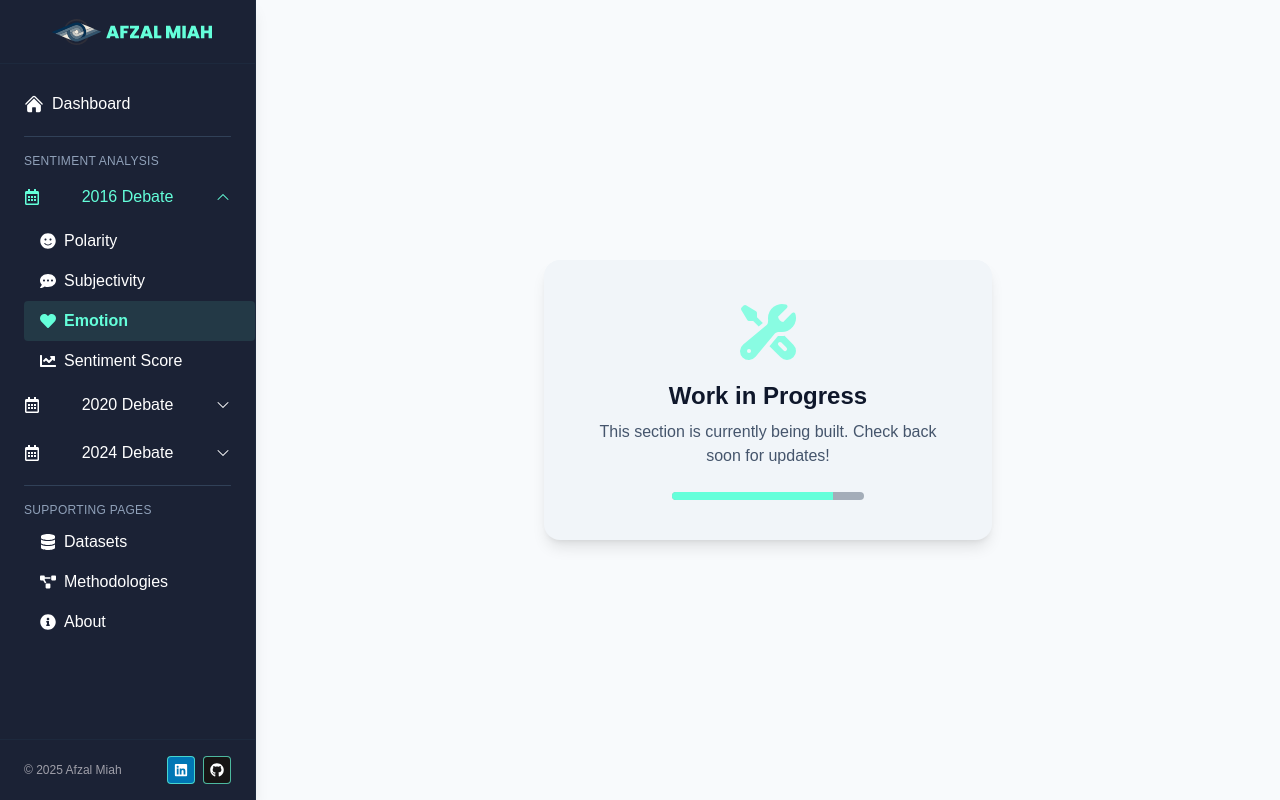
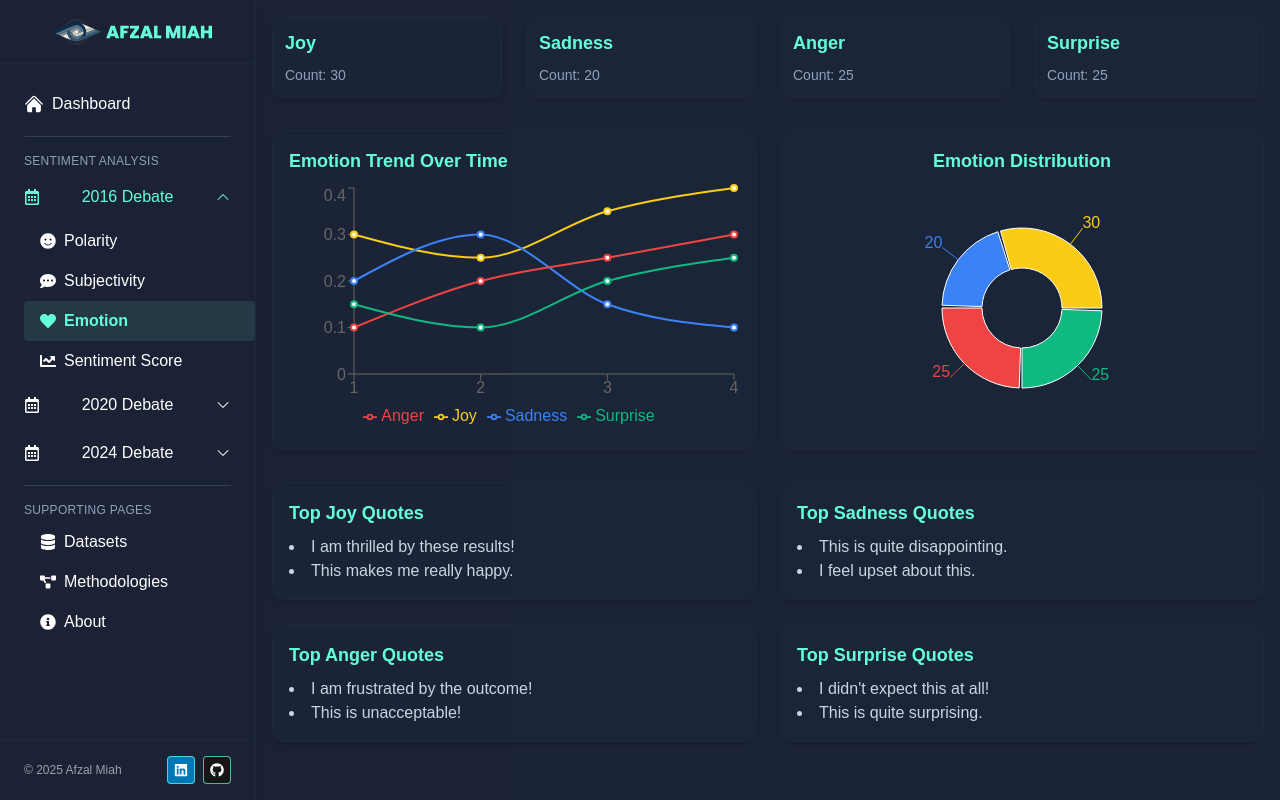
Before and after one commit to affyzal/sentiment-app, a Next.js app: page /2016/emotion in a window 1280 px wide. Built offline with nearby package versions, Linux system fonts and the light colour scheme.

Commit message:
mock example pages placeholders

```diff
--- a/src/app/2016/emotion/page.tsx
+++ b/src/app/2016/emotion/page.tsx
@@ -1,39 +1,131 @@
 "use client";
 
 import { motion } from "framer-motion";
-import { WrenchScrewdriverIcon } from "@heroicons/react/24/solid";
+import {
+  LineChart,
+  Line,
+  XAxis,
+  YAxis,
+  Tooltip,
+  Legend,
+  ResponsiveContainer,
+  PieChart,
+  Pie,
+  Cell,
+} from "recharts";
 
-export default function WorkInProgress() {
+const emotions = ["Joy", "Sadness", "Anger", "Surprise"];
+const colors = {
+  Joy: "#facc15",      // yellow
+  Sadness: "#3b82f6",  // blue
+  Anger: "#ef4444",    // red
+  Surprise: "#10b981", // green
+};
+
+const mockEmotionTrend = [
+  { time: 1, Joy: 0.3, Sadness: 0.2, Anger: 0.1, Surprise: 0.15 },
+  { time: 2, Joy: 0.25, Sadness: 0.3, Anger: 0.2, Surprise: 0.1 },
+  { time: 3, Joy: 0.35, Sadness: 0.15, Anger: 0.25, Surprise: 0.2 },
+  { time: 4, Joy: 0.4, Sadness: 0.1, Anger: 0.3, Surprise: 0.25 },
+];
+
+const mockDistribution = [
+  { name: "Joy", value: 30, color: colors.Joy },
+  { name: "Sadness", value: 20, color: colors.Sadness },
+  { name: "Anger", value: 25, color: colors.Anger },
+  { name: "Surprise", value: 25, color: colors.Surprise },
+];
+
+const mockQuotes = {
+  Joy: ["I am thrilled by these results!", "This makes me really happy."],
+  Sadness: ["This is quite disappointing.", "I feel upset about this."],
+  Anger: ["I am frustrated by the outcome!", "This is unacceptable!"],
+  Surprise: ["I didn't expect this at all!", "This is quite surprising."],
+};
+
+const EmotionDashboard = () => {
   return (
-    <div className="min-h-screen flex flex-col items-center justify-center bg-slate-50 dark:bg-slate-900 text-slate-900 dark:text-slate-100 px-6 py-10">
-      <motion.div
-        initial={{ opacity: 0, scale: 0.9 }}
-        animate={{ opacity: 1, scale: 1 }}
-        transition={{ type: "spring", stiffness: 100, damping: 12 }}
-        className="flex flex-col items-center justify-center bg-slate-100 dark:bg-slate-800 rounded-2xl shadow-lg p-10 max-w-md text-center"
-      >
-        <WrenchScrewdriverIcon className="w-16 h-16 text-[#64ffda] mb-4 animate-pulse" />
-        <h1 className="text-2xl font-bold mb-2">Work in Progress</h1>
-        <p className="text-slate-600 dark:text-slate-400 mb-6">
-          This section is currently being built. Check back soon for updates!
-        </p>
-        <motion.div
-          className="w-48 h-2 bg-slate-700/40 rounded-full overflow-hidden"
-          initial={{ opacity: 0 }}
-          animate={{ opacity: 1 }}
-        >
+    <div className="min-h-screen w-full bg-slate-900/95 text-slate-100 flex flex-col items-center p-4">
+      {/* Header */}
+
+      {/* Metric Cards */}
+      <div className="grid grid-cols-1 sm:grid-cols-4 gap-6 w-full max-w-6xl mb-8">
+        {emotions.map((e) => (
           <motion.div
-            className="h-full bg-[#64ffda]"
-            initial={{ width: "0%" }}
-            animate={{ width: ["0%", "60%", "100%", "80%", "100%"] }}
-            transition={{
-              duration: 3,
-              repeat: Infinity,
-              ease: "easeInOut",
-            }}
-          />
+            key={e}
+            className="rounded-xl border border-slate-800 bg-slate-800/40 backdrop-blur p-3 shadow-md"
+          >
+            <h2 className="text-lg font-semibold text-[#64ffda] mb-2">{e}</h2>
+            <p className="text-slate-400 text-sm">Count: {mockDistribution.find((d) => d.name === e)?.value}</p>
+          </motion.div>
+        ))}
+      </div>
+
+      {/* Charts */}
+      <div className="grid grid-cols-1 md:grid-cols-2 gap-6 max-w-6xl w-full mb-8">
+        {/* Emotion Trend */}
+        <motion.div className="rounded-xl border border-slate-800 bg-slate-800/40 backdrop-blur p-4 shadow-md">
+          <h2 className="text-lg font-semibold text-[#64ffda] mb-2">Emotion Trend Over Time</h2>
+          <ResponsiveContainer width="100%" height={250}>
+            <LineChart data={mockEmotionTrend}>
+              <XAxis dataKey="time" />
+              <YAxis />
+              <Tooltip />
+              <Legend />
+              {emotions.map((e) => (
+                <Line
+                  key={e}
+                  type="monotone"
+                  dataKey={e}
+                  stroke={colors[e]}
+                  strokeWidth={2}
+                />
+              ))}
+            </LineChart>
+          </ResponsiveContainer>
         </motion.div>
-      </motion.div>
+
+        {/* Distribution Pie */}
+        <motion.div className="rounded-xl border border-slate-800 bg-slate-800/40 backdrop-blur p-4 shadow-md flex flex-col items-center">
+          <h2 className="text-lg font-semibold text-[#64ffda] mb-2">Emotion Distribution</h2>
+          <ResponsiveContainer width="100%" height={250}>
+            <PieChart>
+              <Pie
+                data={mockDistribution}
+                dataKey="value"
+                nameKey="name"
+                innerRadius={40}
+                outerRadius={80}
+                paddingAngle={2}
+                label
+              >
+                {mockDistribution.map((entry) => (
+                  <Cell key={entry.name} fill={entry.color} />
+                ))}
+              </Pie>
+            </PieChart>
+          </ResponsiveContainer>
+        </motion.div>
+      </div>
+
+      {/* Top Quotes */}
+      <div className="grid grid-cols-1 md:grid-cols-2 gap-6 max-w-6xl w-full">
+        {emotions.map((e) => (
+          <motion.div
+            key={e}
+            className="rounded-xl border border-slate-800 bg-slate-800/40 backdrop-blur p-4 shadow-md"
+          >
+            <h2 className="text-lg font-semibold text-[#64ffda] mb-2">Top {e} Quotes</h2>
+            <ul className="list-disc list-inside text-slate-300">
+              {mockQuotes[e].map((q, i) => (
+                <li key={i}>{q}</li>
+              ))}
+            </ul>
+          </motion.div>
+        ))}
+      </div>
     </div>
   );
-}
+};
+
+export default EmotionDashboard;
--- a/src/app/2016/polarity/page.tsx
+++ b/src/app/2016/polarity/page.tsx
@@ -1,39 +1,151 @@
 "use client";
 
 import { motion } from "framer-motion";
-import { WrenchScrewdriverIcon } from "@heroicons/react/24/solid";
+import {
+  LineChart,
+  Line,
+  XAxis,
+  YAxis,
+  Tooltip,
+  Legend,
+  ResponsiveContainer,
+  PieChart,
+  Pie,
+  Cell,
+} from "recharts";
 
-export default function WorkInProgress() {
+const mockCandidates = ["Trump", "Biden"];
+const colors = {
+  positive: "#22c55e", // green
+  neutral: "#9ca3af",  // gray
+  negative: "#ef4444", // red
+};
+
+const mockPolarityTrend = [
+  { time: 1, "Trump": 0.2, "Biden": -0.1 },
+  { time: 2, "Trump": 0.1, "Biden": 0.05 },
+  { time: 3, "Trump": -0.05, "Biden": -0.2 },
+  { time: 4, "Trump": 0.3, "Biden": 0.1 },
+];
+
+const mockDistribution = [
+  { name: "Positive", value: 40, color: colors.positive },
+  { name: "Neutral", value: 35, color: colors.neutral },
+  { name: "Negative", value: 25, color: colors.negative },
+];
+
+const mockQuotes = {
+  positive: [
+    "I strongly believe in our future!",
+    "This is a moment of hope for everyone.",
+  ],
+  negative: [
+    "This approach is deeply flawed.",
+    "We are failing our citizens if we continue.",
+  ],
+};
+
+const PolarityDashboard = () => {
   return (
-    <div className="min-h-screen flex flex-col items-center justify-center bg-slate-50 dark:bg-slate-900 text-slate-900 dark:text-slate-100 px-6 py-10">
-      <motion.div
-        initial={{ opacity: 0, scale: 0.9 }}
-        animate={{ opacity: 1, scale: 1 }}
-        transition={{ type: "spring", stiffness: 100, damping: 12 }}
-        className="flex flex-col items-center justify-center bg-slate-100 dark:bg-slate-800 rounded-2xl shadow-lg p-10 max-w-md text-center"
-      >
-        <WrenchScrewdriverIcon className="w-16 h-16 text-[#64ffda] mb-4 animate-pulse" />
-        <h1 className="text-2xl font-bold mb-2">Work in Progress</h1>
-        <p className="text-slate-600 dark:text-slate-400 mb-6">
-          This section is currently being built. Check back soon for updates!
-        </p>
+    <div className="w-full bg-slate-900/95 text-slate-100 flex flex-col items-center p-4">
+      {/* Header */}
+
+      {/* Metric Cards */}
+      <div className="grid grid-cols-1 sm:grid-cols-4 gap-6 w-full max-w-6xl mb-8">
         <motion.div
-          className="w-48 h-2 bg-slate-700/40 rounded-full overflow-hidden"
-          initial={{ opacity: 0 }}
-          animate={{ opacity: 1 }}
+          initial={{ opacity: 0, y: 10 }}
+          animate={{ opacity: 1, y: 0 }}
+          className="rounded-xl border border-slate-800 bg-slate-800/40 backdrop-blur p-3 shadow-md"
         >
-          <motion.div
-            className="h-full bg-[#64ffda]"
-            initial={{ width: "0%" }}
-            animate={{ width: ["0%", "60%", "100%", "80%", "100%"] }}
-            transition={{
-              duration: 3,
-              repeat: Infinity,
-              ease: "easeInOut",
-            }}
-          />
+          <h2 className="text-lg font-semibold text-[#64ffda] mb-2">Overall Polarity</h2>
+          <p className="text-slate-400 text-sm">Average score: <span className="text-green-400">0.05</span></p>
         </motion.div>
-      </motion.div>
+
+        <motion.div className="rounded-xl border border-slate-800 bg-slate-800/40 backdrop-blur p-3 shadow-md">
+          <h2 className="text-lg font-semibold text-[#64ffda] mb-2">Positive Statements</h2>
+          <p className="text-slate-400 text-sm">40 statements</p>
+        </motion.div>
+
+        <motion.div className="rounded-xl border border-slate-800 bg-slate-800/40 backdrop-blur p-3 shadow-md">
+          <h2 className="text-lg font-semibold text-[#64ffda] mb-2">Neutral Statements</h2>
+          <p className="text-slate-400 text-sm">35 statements</p>
+        </motion.div>
+
+        <motion.div className="rounded-xl border border-slate-800 bg-slate-800/40 backdrop-blur p-3 shadow-md">
+          <h2 className="text-lg font-semibold text-[#64ffda] mb-2">Negative Statements</h2>
+          <p className="text-slate-400 text-sm">25 statements</p>
+        </motion.div>
+      </div>
+
+      {/* Charts */}
+      <div className="grid grid-cols-1 md:grid-cols-2 gap-6 max-w-6xl w-full mb-8">
+        {/* Candidate Trend */}
+        <motion.div className="rounded-xl border border-slate-800 bg-slate-800/40 backdrop-blur p-4 shadow-md">
+          <h2 className="text-lg font-semibold text-[#64ffda] mb-2">Polarity Trend by Candidate</h2>
+          <ResponsiveContainer width="100%" height={250}>
+            <LineChart data={mockPolarityTrend}>
+              <XAxis dataKey="time" />
+              <YAxis />
+              <Tooltip />
+              <Legend />
+              {mockCandidates.map((c) => (
+                <Line
+                  key={c}
+                  type="monotone"
+                  dataKey={c}
+                  stroke={c === "Trump" ? "#22c55e" : "#ef4444"}
+                  strokeWidth={2}
+                />
+              ))}
+            </LineChart>
+          </ResponsiveContainer>
+        </motion.div>
+
+        {/* Distribution Pie */}
+        <motion.div className="rounded-xl border border-slate-800 bg-slate-800/40 backdrop-blur p-4 shadow-md flex flex-col items-center">
+          <h2 className="text-lg font-semibold text-[#64ffda] mb-2">Polarity Distribution</h2>
+          <ResponsiveContainer width="100%" height={250}>
+            <PieChart>
+              <Pie
+                data={mockDistribution}
+                dataKey="value"
+                nameKey="name"
+                innerRadius={40}
+                outerRadius={80}
+                paddingAngle={2}
+                label
+              >
+                {mockDistribution.map((entry) => (
+                  <Cell key={entry.name} fill={entry.color} />
+                ))}
+              </Pie>
+            </PieChart>
+          </ResponsiveContainer>
+        </motion.div>
+      </div>
+
+      {/* Top Quotes */}
+      <div className="grid grid-cols-1 md:grid-cols-2 gap-6 max-w-6xl w-full">
+        <motion.div className="rounded-xl border border-slate-800 bg-slate-800/40 backdrop-blur p-4 shadow-md">
+          <h2 className="text-lg font-semibold text-[#64ffda] mb-2">Top Positive Quotes</h2>
+          <ul className="list-disc list-inside text-slate-300">
+            {mockQuotes.positive.map((q, i) => (
+              <li key={i}>{q}</li>
+            ))}
+          </ul>
+        </motion.div>
+
+        <motion.div className="rounded-xl border border-slate-800 bg-slate-800/40 backdrop-blur p-4 shadow-md">
+          <h2 className="text-lg font-semibold text-[#64ffda] mb-2">Top Negative Quotes</h2>
+          <ul className="list-disc list-inside text-slate-300">
+            {mockQuotes.negative.map((q, i) => (
+              <li key={i}>{q}</li>
+            ))}
+          </ul>
+        </motion.div>
+      </div>
     </div>
   );
-}
+};
+
+export default PolarityDashboard;
--- a/src/app/2016/subjectivity/page.tsx
+++ b/src/app/2016/subjectivity/page.tsx
@@ -1,107 +1,147 @@
 "use client";
 
-import { useMemo } from "react";
+import { motion } from "framer-motion";
 import {
-  BarChart, Bar, XAxis, YAxis, Tooltip, ResponsiveContainer, LineChart, Line, CartesianGrid,
+  LineChart,
+  Line,
+  XAxis,
+  YAxis,
+  Tooltip,
+  Legend,
+  ResponsiveContainer,
+  PieChart,
+  Pie,
+  Cell,
 } from "recharts";
 
-export default function SubjectivityDashboard() {
-  // --- Mock data ---
-  const debateAverages = [
-    { year: "2016", avg: 0.42 },
-    { year: "2020", avg: 0.55 },
-    { year: "2024", avg: 0.61 },
-  ];
+const mockCandidates = ["Candidate A", "Candidate B"];
+const colors = {
+  subjective: "#f59e0b", // amber
+  neutral: "#9ca3af",    // gray
+  objective: "#3b82f6",  // blue
+};
 
-  const subjectivityDistribution = [
-    { range: "0.0–0.2", count: 12 },
-    { range: "0.2–0.4", count: 30 },
-    { range: "0.4–0.6", count: 45 },
-    { range: "0.6–0.8", count: 25 },
-    { range: "0.8–1.0", count: 8 },
-  ];
+const mockSubjectivityTrend = [
+  { time: 1, "Candidate A": 0.7, "Candidate B": 0.4 },
+  { time: 2, "Candidate A": 0.5, "Candidate B": 0.6 },
+  { time: 3, "Candidate A": 0.6, "Candidate B": 0.3 },
+  { time: 4, "Candidate A": 0.4, "Candidate B": 0.5 },
+];
 
-  const timelineData = useMemo(
-    () =>
-      Array.from({ length: 12 }).map((_, i) => ({
-        segment: `Segment ${i + 1}`,
-        subjectivity: 0.3 + Math.random() * 0.4,
-      })),
-    []
-  );
+const mockDistribution = [
+  { name: "Subjective", value: 55, color: colors.subjective },
+  { name: "Neutral", value: 25, color: colors.neutral },
+  { name: "Objective", value: 20, color: colors.objective },
+];
 
+const mockQuotes = {
+  subjective: [
+    "I feel strongly that this is the right path.",
+    "In my opinion, this will work best for everyone.",
+  ],
+  objective: [
+    "The data shows a clear trend in policy outcomes.",
+    "According to official records, this is the result.",
+  ],
+};
+
+const SubjectivityDashboard = () => {
   return (
-    <div className="w-full bg-slate-50 dark:bg-slate-900 px-6 mt-4 text-slate-900 dark:text-slate-100">
+    <div className="w-full bg-slate-900/95 text-slate-100 flex flex-col items-center p-4">
+      {/* Header */}
 
-      {/* Average Cards */}
-      <div className="grid grid-cols-1 sm:grid-cols-3 gap-4 mb-10">
-        {debateAverages.map(({ year, avg }) => (
-          <div
-            key={year}
-            className="bg-slate-100 dark:bg-slate-800 rounded-xl shadow p-6 flex flex-col items-center justify-center"
-          >
-            <h2 className="text-lg font-semibold mb-2">{year} Debate</h2>
-            <p className="text-3xl font-bold text-[#64ffda]">
-              {(avg * 100).toFixed(1)}%
-            </p>
-            <p className="text-sm text-slate-500 dark:text-slate-400">
-              Avg. Subjectivity
-            </p>
-          </div>
-        ))}
+      {/* Metric Cards */}
+      <div className="grid grid-cols-1 sm:grid-cols-4 gap-6 w-full max-w-6xl mb-8">
+        <motion.div className="rounded-xl border border-slate-800 bg-slate-800/40 backdrop-blur p-3 shadow-md">
+          <h2 className="text-lg font-semibold text-[#64ffda] mb-2">Overall Subjectivity</h2>
+          <p className="text-slate-400 text-sm">Average score: <span className="text-amber-400">0.52</span></p>
+        </motion.div>
+
+        <motion.div className="rounded-xl border border-slate-800 bg-slate-800/40 backdrop-blur p-3 shadow-md">
+          <h2 className="text-lg font-semibold text-[#64ffda] mb-2">Subjective Statements</h2>
+          <p className="text-slate-400 text-sm">55 statements</p>
+        </motion.div>
+
+        <motion.div className="rounded-xl border border-slate-800 bg-slate-800/40 backdrop-blur p-3 shadow-md">
+          <h2 className="text-lg font-semibold text-[#64ffda] mb-2">Neutral Statements</h2>
+          <p className="text-slate-400 text-sm">25 statements</p>
+        </motion.div>
+
+        <motion.div className="rounded-xl border border-slate-800 bg-slate-800/40 backdrop-blur p-3 shadow-md">
+          <h2 className="text-lg font-semibold text-[#64ffda] mb-2">Objective Statements</h2>
+          <p className="text-slate-400 text-sm">20 statements</p>
+        </motion.div>
       </div>
 
-      {/* Charts Section */}
-      <div className="grid grid-cols-1 lg:grid-cols-2 gap-10">
-        {/* Distribution Chart */}
-        <div className="bg-slate-100 dark:bg-slate-800 rounded-xl shadow p-6">
-          <h3 className="text-lg font-semibold mb-4 text-center">
-            Subjectivity Distribution
-          </h3>
-          <ResponsiveContainer width="100%" height={300}>
-            <BarChart data={subjectivityDistribution}>
-              <XAxis dataKey="range" stroke="#94a3b8" />
-              <YAxis stroke="#94a3b8" />
-              <Tooltip
-                contentStyle={{
-                  backgroundColor: "#1e293b",
-                  border: "none",
-                  color: "white",
-                }}
-              />
-              <Bar dataKey="count" fill="#64ffda" radius={[4, 4, 0, 0]} />
-            </BarChart>
-          </ResponsiveContainer>
-        </div>
-
-        {/* Timeline Chart */}
-        <div className="bg-slate-100 dark:bg-slate-800 rounded-xl shadow p-6">
-          <h3 className="text-lg font-semibold mb-4 text-center">
-            Subjectivity Over Time
-          </h3>
-          <ResponsiveContainer width="100%" height={300}>
-            <LineChart data={timelineData}>
-              <CartesianGrid strokeDasharray="3 3" stroke="#334155" />
-              <XAxis dataKey="segment" stroke="#94a3b8" />
-              <YAxis domain={[0, 1]} stroke="#94a3b8" />
-              <Tooltip
-                contentStyle={{
-                  backgroundColor: "#1e293b",
-                  border: "none",
-                  color: "white",
-                }}
-              />
-              <Line
-                type="monotone"
-                dataKey="subjectivity"
-                stroke="#64ffda"
-                strokeWidth={2}
-                dot={false}
-              />
+      {/* Charts */}
+      <div className="grid grid-cols-1 md:grid-cols-2 gap-6 max-w-6xl w-full mb-8">
+        {/* Candidate Trend */}
+        <motion.div className="rounded-xl border border-slate-800 bg-slate-800/40 backdrop-blur p-4 shadow-md">
+          <h2 className="text-lg font-semibold text-[#64ffda] mb-2">Subjectivity Trend by Candidate</h2>
+          <ResponsiveContainer width="100%" height={250}>
+            <LineChart data={mockSubjectivityTrend}>
+              <XAxis dataKey="time" />
+              <YAxis />
+              <Tooltip />
+              <Legend />
+              {mockCandidates.map((c) => (
+                <Line
+                  key={c}
+                  type="monotone"
+                  dataKey={c}
+                  stroke={c === "Candidate A" ? colors.subjective : colors.objective}
+                  strokeWidth={2}
+                />
+              ))}
             </LineChart>
           </ResponsiveContainer>
-        </div>
+        </motion.div>
+
+        {/* Distribution Pie */}
+        <motion.div className="rounded-xl border border-slate-800 bg-slate-800/40 backdrop-blur p-4 shadow-md flex flex-col items-center">
+          <h2 className="text-lg font-semibold text-[#64ffda] mb-2">Subjectivity Distribution</h2>
+          <ResponsiveContainer width="100%" height={250}>
+            <PieChart>
+              <Pie
+                data={mockDistribution}
+                dataKey="value"
+                nameKey="name"
+                innerRadius={40}
+                outerRadius={80}
+                paddingAngle={2}
+                label
+              >
+                {mockDistribution.map((entry) => (
+                  <Cell key={entry.name} fill={entry.color} />
+                ))}
+              </Pie>
+            </PieChart>
+          </ResponsiveContainer>
+        </motion.div>
+      </div>
+
+      {/* Top Quotes */}
+      <div className="grid grid-cols-1 md:grid-cols-2 gap-6 max-w-6xl w-full">
+        <motion.div className="rounded-xl border border-slate-800 bg-slate-800/40 backdrop-blur p-4 shadow-md">
+          <h2 className="text-lg font-semibold text-[#64ffda] mb-2">Top Subjective Quotes</h2>
+          <ul className="list-disc list-inside text-slate-300">
+            {mockQuotes.subjective.map((q, i) => (
+              <li key={i}>{q}</li>
+            ))}
+          </ul>
+        </motion.div>
+
+        <motion.div className="rounded-xl border border-slate-800 bg-slate-800/40 backdrop-blur p-4 shadow-md">
+          <h2 className="text-lg font-semibold text-[#64ffda] mb-2">Top Objective Quotes</h2>
+          <ul className="list-disc list-inside text-slate-300">
+            {mockQuotes.objective.map((q, i) => (
+              <li key={i}>{q}</li>
+            ))}
+          </ul>
+        </motion.div>
       </div>
     </div>
   );
-}
+};
+
+export default SubjectivityDashboard;
```
